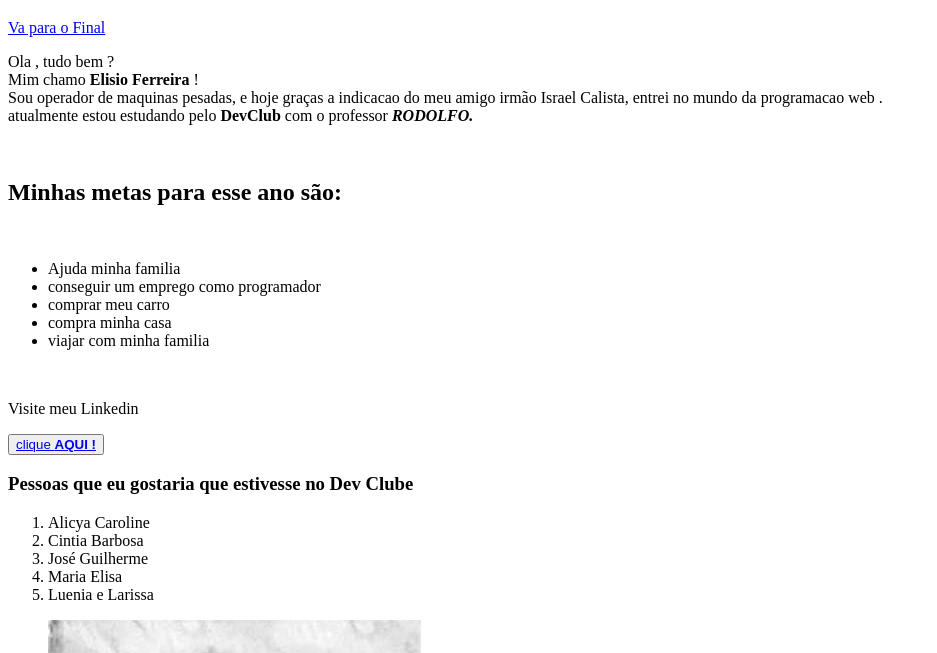
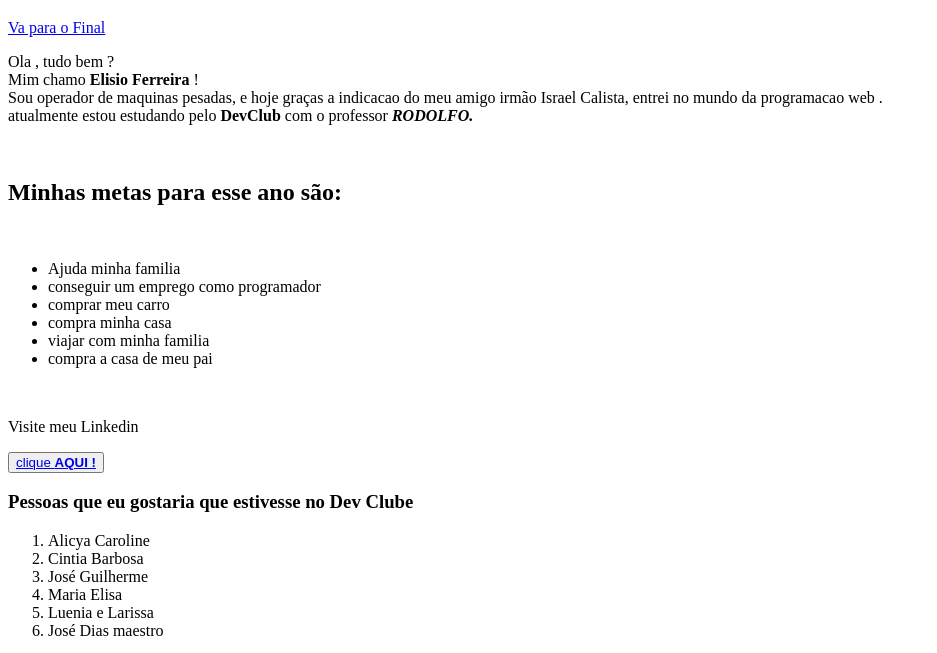
Before and after one commit to ElisioBia/meu_primeiro_dasfio.github.io, a plain HTML site: page index.html in a window 1280 px wide. Shown: the part 79-732 px from the top of the page, without its empty margins (0-937 px from the left). Drawn offline with Linux system fonts and the light colour scheme.

Commit message:
Atualizar o index.html

```diff
--- a/index.html
+++ b/index.html
@@ -36,6 +36,8 @@
         <li>comprar meu carro</li>
         <li>compra minha casa</li>
         <li>viajar com minha familia</li>
+        <li>compra a casa de meu pai</li>
+
     </ul>
 </div>
 <br>
@@ -51,6 +53,8 @@
         <li>José Guilherme</li>
         <li>Maria Elisa</li>
         <li>Luenia e Larissa</li>
+        <li>José Dias maestro</li>
+
     </ol>
 </div>
 
```
